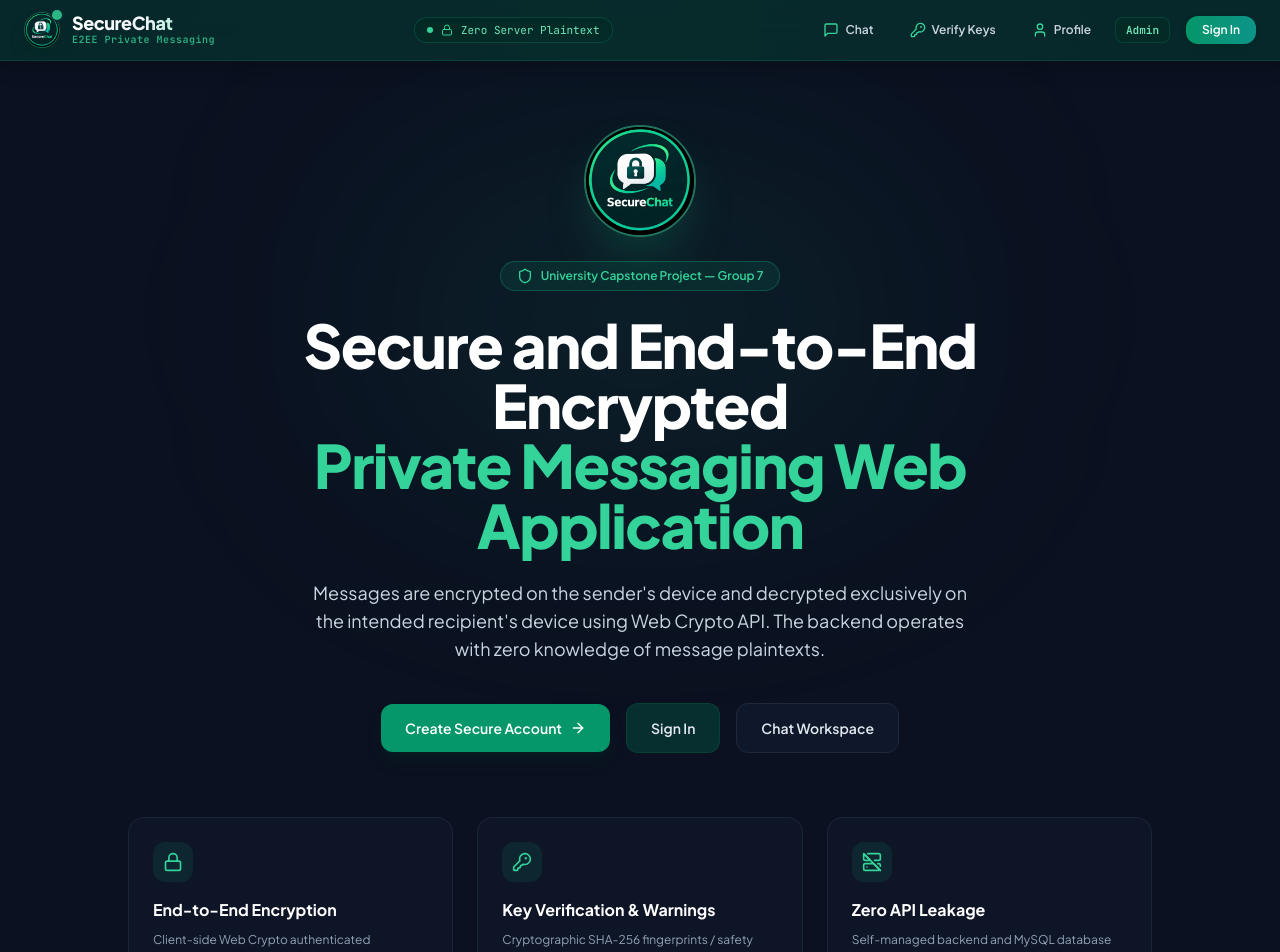
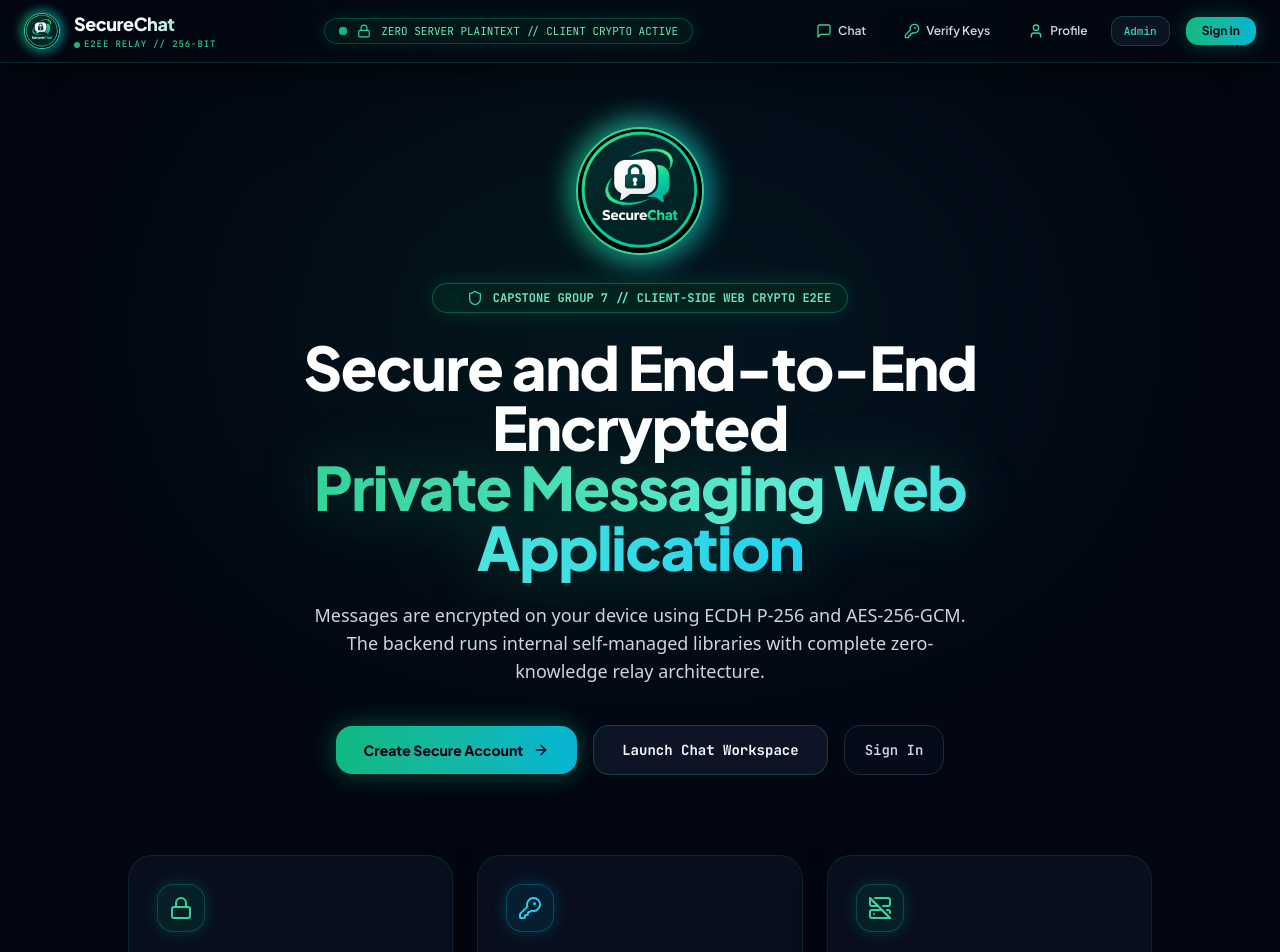
Before and after one commit to SPD-G107/SecureChat, a Next.js app in the folder frontend/: page / in a window 1280 px wide. Shown: the top 952 px of the page. Built offline with nearby package versions, Linux system fonts and the light colour scheme.

Commit message:
feat(design): implement ultra-cool cybernetic E2EE HUD, holographic lighting, and neon styling
Co-authored-by: SENG KOEMNAN <sengkoemnan6749@gmail.com>
Co-authored-by: REAM Rithy <reamrithy1234@gmail.com>
Co-authored-by: HENG MINOU <hengminou12345-del@users.noreply.github.com>

```diff
--- a/frontend/src/app/globals.css
+++ b/frontend/src/app/globals.css
@@ -1,29 +1,28 @@
-@import url('https://fonts.googleapis.com/css2?family=Plus+Jakarta+Sans:wght@300;400;500;600;700;800&family=JetBrains+Mono:wght@400;500;600&display=swap');
+@import url('https://fonts.googleapis.com/css2?family=Plus+Jakarta+Sans:wght@300;400;500;600;700;800&family=JetBrains+Mono:wght@300;400;500;600;700&display=swap');
 
 @tailwind base;
 @tailwind components;
 @tailwind utilities;
 
 :root {
-  --teal-nav: #082f2f;
-  --teal-dark: #041f1f;
+  --teal-nav: #051a1a;
   --accent-green: #10b981;
-  --accent-green-hover: #059669;
-  --panel-bg: #0f172a;
-  --panel-light: #1e293b;
-  --text-main: #f8fafc;
-  --text-muted: #94a3b8;
-  --border-subtle: rgba(255, 255, 255, 0.08);
+  --accent-cyan: #06b6d4;
+  --neon-glow: rgba(16, 185, 129, 0.4);
 }
 
 body {
-  background-color: #080d1a;
-  color: #f1f5f9;
+  background-color: #030712;
+  color: #f3f4f6;
   font-family: 'Plus Jakarta Sans', -apple-system, BlinkMacSystemFont, sans-serif;
   min-height: 100vh;
+  /* Cool Cybernetic Grid & Radial Aura */
   background-image:
-    radial-gradient(circle at 50% 0%, rgba(16, 185, 129, 0.07) 0%, transparent 60%),
-    radial-gradient(circle at 100% 100%, rgba(6, 78, 59, 0.08) 0%, transparent 50%);
+    linear-gradient(to right, rgba(16, 185, 129, 0.03) 1px, transparent 1px),
+    linear-gradient(to bottom, rgba(16, 185, 129, 0.03) 1px, transparent 1px),
+    radial-gradient(circle at 50% 0%, rgba(16, 185, 129, 0.12) 0%, transparent 55%),
+    radial-gradient(circle at 100% 100%, rgba(6, 182, 212, 0.08) 0%, transparent 50%);
+  background-size: 40px 40px, 40px 40px, 100% 100%, 100% 100%;
   background-attachment: fixed;
 }
 
@@ -31,41 +30,65 @@ code, .font-mono {
   font-family: 'JetBrains Mono', monospace;
 }
 
-/* Custom Sleek Scrollbar */
+/* Custom Ultra-Cool Scrollbar */
 ::-webkit-scrollbar {
-  width: 6px;
-  height: 6px;
+  width: 5px;
+  height: 5px;
 }
 
 ::-webkit-scrollbar-track {
-  background: transparent;
+  background: rgba(3, 7, 18, 0.8);
 }
 
 ::-webkit-scrollbar-thumb {
-  background: rgba(16, 185, 129, 0.2);
+  background: linear-gradient(to bottom, #10b981, #06b6d4);
   border-radius: 9999px;
+  box-shadow: 0 0 10px rgba(16, 185, 129, 0.5);
 }
 
 ::-webkit-scrollbar-thumb:hover {
-  background: rgba(16, 185, 129, 0.45);
+  background: #34d399;
 }
 
-/* Glassmorphism utility */
-.glass-panel {
-  background: rgba(15, 23, 42, 0.7);
-  backdrop-filter: blur(16px);
-  -webkit-backdrop-filter: blur(16px);
+/* Glassmorphism & Cybernetic Cards */
+.cyber-panel {
+  background: rgba(11, 19, 38, 0.65);
+  backdrop-filter: blur(20px);
+  -webkit-backdrop-filter: blur(20px);
   border: 1px solid rgba(16, 185, 129, 0.15);
+  box-shadow: 0 8px 32px 0 rgba(0, 0, 0, 0.45);
 }
 
-.glass-nav {
-  background: rgba(8, 47, 47, 0.82);
-  backdrop-filter: blur(16px);
-  -webkit-backdrop-filter: blur(16px);
-  border-bottom: 1px solid rgba(16, 185, 129, 0.18);
+.cyber-panel:hover {
+  border-color: rgba(16, 185, 129, 0.35);
+  box-shadow: 0 12px 40px -10px rgba(16, 185, 129, 0.15);
 }
 
-/* Glow highlights */
-.glow-emerald {
-  box-shadow: 0 0 35px -5px rgba(16, 185, 129, 0.25);
+/* Neon Glows */
+.neon-border-green {
+  border: 1px solid rgba(16, 185, 129, 0.4);
+  box-shadow: 0 0 15px rgba(16, 185, 129, 0.2), inset 0 0 15px rgba(16, 185, 129, 0.05);
 }
+
+.neon-border-cyan {
+  border: 1px solid rgba(6, 182, 212, 0.4);
+  box-shadow: 0 0 15px rgba(6, 182, 212, 0.2), inset 0 0 15px rgba(6, 182, 212, 0.05);
+}
+
+.neon-text-glow {
+  text-shadow: 0 0 12px rgba(16, 185, 129, 0.5);
+}
+
+/* Scanline effect for Cryptographic inspector */
+.scanlines {
+  background: linear-gradient(
+    rgba(18, 16, 16, 0) 50%,
+    rgba(0, 0, 0, 0.25) 50%
+  ), linear-gradient(
+    90deg,
+    rgba(255, 0, 0, 0.02),
+    rgba(0, 255, 0, 0.01),
+    rgba(0, 0, 255, 0.02)
+  );
+  background-size: 100% 4px, 6px 100%;
+}
--- a/frontend/src/app/layout.tsx
+++ b/frontend/src/app/layout.tsx
@@ -1,7 +1,7 @@
 import './globals.css';
 import type { Metadata } from 'next';
 import Link from 'next/link';
-import { Shield, MessageSquare, KeyRound, User, Lock, ExternalLink } from 'lucide-react';
+import { Shield, MessageSquare, KeyRound, User, Lock, Terminal, Radio } from 'lucide-react';
 
 export const metadata: Metadata = {
   title: 'SecureChat — End-to-End Encrypted Private Messaging',
@@ -14,66 +14,69 @@ export const metadata: Metadata = {
 export default function RootLayout({ children }: { children: React.ReactNode }) {
   return (
     <html lang="en" className="dark">
-      <body className="min-h-screen flex flex-col bg-[#080d1a] text-slate-100 antialiased selection:bg-emerald-500/30 selection:text-emerald-200">
-        {/* Glassmorphic Navigation Bar matching README specifications */}
-        <header className="glass-nav px-6 py-3 flex items-center justify-between sticky top-0 z-50 transition-all shadow-[0_4px_20px_rgba(0,0,0,0.25)]">
-          <Link href="/" className="flex items-center gap-3 group">
+      <body className="min-h-screen flex flex-col bg-[#030712] text-slate-100 antialiased selection:bg-emerald-500/30 selection:text-emerald-200">
+        {/* Futuristic Cybernetic Header */}
+        <header className="sticky top-0 z-50 px-6 py-2.5 bg-[#030712]/80 backdrop-blur-2xl border-b border-emerald-500/20 shadow-[0_4px_30px_rgba(0,0,0,0.6)] flex items-center justify-between">
+          <Link href="/" className="flex items-center gap-3.5 group">
             <div className="relative">
+              <div className="absolute -inset-1 rounded-full bg-gradient-to-r from-emerald-500 to-cyan-500 opacity-60 blur-sm group-hover:opacity-100 transition duration-300" />
               <img
                 src="/logo.png"
                 alt="SecureChat Logo"
-                className="w-9 h-9 rounded-full object-cover border border-emerald-400/40 shadow-lg shadow-emerald-950/60 group-hover:scale-105 group-hover:border-emerald-300 transition-all duration-300"
+                className="relative w-9 h-9 rounded-full object-cover border border-emerald-400 shadow-md transition-transform group-hover:scale-105"
               />
-              <span className="absolute -top-0.5 -right-0.5 w-2.5 h-2.5 rounded-full bg-emerald-400 ring-2 ring-[#082f2f] animate-pulse" />
             </div>
             <div className="flex flex-col">
-              <span className="font-extrabold text-lg tracking-tight bg-gradient-to-r from-white via-slate-100 to-emerald-300 bg-clip-text text-transparent leading-none">
+              <span className="font-extrabold text-lg tracking-tight bg-gradient-to-r from-white via-slate-100 to-emerald-400 bg-clip-text text-transparent group-hover:to-cyan-400 transition-colors">
                 SecureChat
               </span>
-              <span className="text-[10px] text-emerald-400/80 font-mono tracking-wider font-semibold">
-                E2EE Private Messaging
+              <span className="text-[9px] text-emerald-400/90 font-mono tracking-widest font-semibold flex items-center gap-1">
+                <span className="w-1.5 h-1.5 rounded-full bg-emerald-400 animate-pulse" /> E2EE RELAY // 256-BIT
               </span>
             </div>
           </Link>
 
-          {/* Security Status Pill */}
-          <div className="hidden md:flex items-center gap-2 px-3 py-1 rounded-full bg-emerald-950/50 border border-emerald-500/20 text-[11px] font-mono text-emerald-300 shadow-inner">
-            <span className="w-1.5 h-1.5 rounded-full bg-emerald-400 animate-pulse" />
-            <Lock className="w-3 h-3 text-emerald-400" />
-            <span>Zero Server Plaintext</span>
+          {/* Central Security Radar Pill */}
+          <div className="hidden lg:flex items-center gap-2.5 px-3.5 py-1 rounded-full bg-emerald-950/40 border border-emerald-500/30 text-[11px] font-mono text-emerald-300 shadow-[0_0_15px_rgba(16,185,129,0.15)]">
+            <span className="relative flex h-2 w-2">
+              <span className="animate-ping absolute inline-flex h-full w-full rounded-full bg-emerald-400 opacity-75" />
+              <span className="relative inline-flex rounded-full h-2 w-2 bg-emerald-500" />
+            </span>
+            <Lock className="w-3.5 h-3.5 text-emerald-400" />
+            <span>ZERO SERVER PLAINTEXT // CLIENT CRYPTO ACTIVE</span>
           </div>
 
-          <nav className="flex items-center gap-1.5 sm:gap-3 text-xs font-semibold">
+          <nav className="flex items-center gap-1.5 sm:gap-2 text-xs font-semibold">
             <Link
               href="/chat"
-              className="flex items-center gap-1.5 px-3 py-1.5 rounded-lg text-slate-300 hover:text-white hover:bg-slate-800/60 transition-all"
+              className="flex items-center gap-1.5 px-3.5 py-1.5 rounded-xl text-slate-300 hover:text-white hover:bg-emerald-950/40 hover:border-emerald-500/30 border border-transparent transition-all"
             >
               <MessageSquare className="w-4 h-4 text-emerald-400" />
               <span>Chat</span>
             </Link>
             <Link
               href="/verify-key"
-              className="flex items-center gap-1.5 px-3 py-1.5 rounded-lg text-slate-300 hover:text-white hover:bg-slate-800/60 transition-all"
+              className="flex items-center gap-1.5 px-3.5 py-1.5 rounded-xl text-slate-300 hover:text-white hover:bg-emerald-950/40 hover:border-emerald-500/30 border border-transparent transition-all"
             >
               <KeyRound className="w-4 h-4 text-emerald-400" />
               <span className="hidden sm:inline">Verify Keys</span>
             </Link>
             <Link
               href="/profile"
-              className="flex items-center gap-1.5 px-3 py-1.5 rounded-lg text-slate-300 hover:text-white hover:bg-slate-800/60 transition-all"
+              className="flex items-center gap-1.5 px-3.5 py-1.5 rounded-xl text-slate-300 hover:text-white hover:bg-emerald-950/40 hover:border-emerald-500/30 border border-transparent transition-all"
             >
               <User className="w-4 h-4 text-emerald-400" />
               <span className="hidden sm:inline">Profile</span>
             </Link>
             <Link
               href="/admin"
-              className="text-[11px] px-2.5 py-1 rounded-lg bg-emerald-950/60 text-emerald-300 border border-emerald-800/50 hover:bg-emerald-900/60 transition-all font-mono"
+              className="text-[11px] px-3 py-1.5 rounded-xl bg-slate-900/80 text-emerald-400 border border-emerald-500/30 hover:bg-emerald-950/60 hover:border-emerald-400 transition-all font-mono"
             >
               Admin
             </Link>
             <Link
               href="/login"
-              className="ml-1 px-4 py-1.5 rounded-xl bg-gradient-to-r from-emerald-600 to-teal-600 hover:from-emerald-500 hover:to-teal-500 text-white shadow-md shadow-emerald-950/40 hover:shadow-emerald-900/60 transition-all font-semibold active:scale-95"
+              className="ml-2 px-4 py-1.5 rounded-xl bg-gradient-to-r from-emerald-500 via-teal-500 to-cyan-500 hover:from-emerald-400 hover:to-cyan-400 text-slate-950 font-bold text-xs shadow-[0_0_20px_rgba(16,185,129,0.35)] transition-all hover:scale-105 active:scale-95"
             >
               Sign In
             </Link>
--- a/frontend/src/app/page.tsx
+++ b/frontend/src/app/page.tsx
@@ -8,86 +8,101 @@ import {
   Database,
   Radio,
   UserCheck,
+  Terminal,
+  Cpu,
+  Layers,
 } from 'lucide-react';
 
 export default function HomePage() {
   return (
-    <div className="flex-1 flex flex-col items-center justify-center px-4 py-16 relative overflow-hidden bg-[#0b1120]">
-      {/* Background soft glow */}
-      <div className="absolute top-1/4 left-1/2 -translate-x-1/2 -translate-y-1/2 w-[550px] h-[300px] bg-emerald-500/10 blur-[130px] rounded-full pointer-events-none" />
+    <div className="flex-1 flex flex-col items-center justify-center px-4 py-16 relative overflow-hidden bg-[#030712]">
+      {/* Background Cybernetic Spotlight */}
+      <div className="absolute top-1/4 left-1/2 -translate-x-1/2 -translate-y-1/2 w-[700px] h-[350px] bg-gradient-to-r from-emerald-500/15 via-teal-500/10 to-cyan-500/15 blur-[140px] rounded-full pointer-events-none" />
 
       <div className="max-w-4xl mx-auto text-center relative z-10">
-        <div className="flex justify-center mb-6">
-          <img
-            src="/logo.png"
-            alt="SecureChat Official Logo"
-            className="w-28 h-28 rounded-full object-cover shadow-2xl shadow-emerald-500/25 border-2 border-emerald-400/50 hover:scale-105 transition-transform"
-          />
+        {/* Holographic Logo Container */}
+        <div className="flex justify-center mb-7">
+          <div className="relative group">
+            <div className="absolute -inset-2 rounded-full bg-gradient-to-r from-emerald-500 via-teal-400 to-cyan-500 opacity-60 blur-md group-hover:opacity-100 transition duration-500 animate-pulse" />
+            <img
+              src="/logo.png"
+              alt="SecureChat Official Logo"
+              className="relative w-32 h-32 rounded-full object-cover border-2 border-emerald-400 shadow-[0_0_35px_rgba(16,185,129,0.4)] group-hover:scale-105 transition-transform duration-300"
+            />
+          </div>
         </div>
 
-        <div className="inline-flex items-center gap-2 px-4 py-1.5 rounded-full bg-emerald-500/10 border border-emerald-500/30 text-emerald-400 text-xs font-semibold mb-6">
-          <Shield className="w-4 h-4" /> University Capstone Project — Group 7
+        {/* Security Badge */}
+        <div className="inline-flex items-center gap-2.5 px-4 py-1.5 rounded-full bg-emerald-950/60 border border-emerald-500/40 text-emerald-300 text-xs font-mono font-bold mb-6 shadow-[0_0_20px_rgba(16,185,129,0.2)]">
+          <span className="w-2 h-2 rounded-full bg-emerald-400 animate-ping" />
+          <Shield className="w-4 h-4 text-emerald-400" />
+          <span>CAPSTONE GROUP 7 // CLIENT-SIDE WEB CRYPTO E2EE</span>
         </div>
 
-        <h1 className="text-4xl sm:text-6xl font-extrabold tracking-tight text-white mb-6">
+        {/* Main Hero Heading */}
+        <h1 className="text-4xl sm:text-6xl font-black tracking-tight text-white mb-6 leading-tight">
           Secure and End-to-End Encrypted <br />
-          <span className="text-emerald-400">Private Messaging Web Application</span>
+          <span className="bg-gradient-to-r from-emerald-400 via-teal-300 to-cyan-400 bg-clip-text text-transparent drop-shadow-[0_0_30px_rgba(16,185,129,0.3)]">
+            Private Messaging Web Application
+          </span>
         </h1>
 
-        <p className="text-base sm:text-lg text-slate-300 max-w-2xl mx-auto mb-10 leading-relaxed">
-          Messages are encrypted on the sender&apos;s device and decrypted exclusively on the intended recipient&apos;s device using Web Crypto API. The backend operates with zero knowledge of message plaintexts.
+        <p className="text-base sm:text-lg text-slate-300 max-w-2xl mx-auto mb-10 leading-relaxed font-sans">
+          Messages are encrypted on your device using ECDH P-256 and AES-256-GCM.
+          The backend runs internal self-managed libraries with complete zero-knowledge relay architecture.
         </p>
 
-        <div className="flex flex-wrap items-center justify-center gap-4 mb-16">
+        {/* Action Buttons */}
+        <div className="flex flex-wrap items-center justify-center gap-4 mb-20">
           <Link
             href="/register"
-            className="inline-flex items-center gap-2 px-6 py-3.5 rounded-xl bg-emerald-600 hover:bg-emerald-500 text-white font-semibold text-sm transition-all shadow-lg shadow-emerald-950/40"
+            className="inline-flex items-center gap-2.5 px-7 py-3.5 rounded-2xl bg-gradient-to-r from-emerald-500 via-teal-500 to-cyan-500 hover:from-emerald-400 hover:to-cyan-400 text-slate-950 font-extrabold text-sm transition-all shadow-[0_0_25px_rgba(16,185,129,0.4)] hover:scale-105 active:scale-95"
           >
             Create Secure Account
             <ArrowRight className="w-4 h-4" />
           </Link>
           <Link
+            href="/chat"
+            className="inline-flex items-center gap-2.5 px-7 py-3.5 rounded-2xl bg-slate-900/90 hover:bg-slate-800 text-slate-100 border border-emerald-500/30 hover:border-emerald-400 font-bold text-sm transition-all shadow-lg hover:scale-105 active:scale-95 font-mono"
+          >
+            Launch Chat Workspace
+          </Link>
+          <Link
             href="/login"
-            className="inline-flex items-center gap-2 px-6 py-3.5 rounded-xl bg-[#082f2f] hover:bg-[#0c4444] text-slate-200 border border-emerald-900/60 font-semibold text-sm transition-colors"
+            className="inline-flex items-center gap-2 px-5 py-3.5 rounded-2xl bg-[#040e1e]/60 text-slate-300 hover:text-white border border-slate-800 hover:border-emerald-500/30 font-semibold text-sm transition-all font-mono"
           >
             Sign In
-          </Link>
-          <Link
-            href="/chat"
-            className="inline-flex items-center gap-2 px-6 py-3.5 rounded-xl bg-slate-900 hover:bg-slate-800 text-slate-200 border border-slate-800 font-semibold text-sm transition-colors"
-          >
-            Chat Workspace
           </Link>
         </div>
       </div>
 
-      {/* Core Technical Highlights matching README specifications */}
+      {/* Cybernetic Feature Highlights */}
       <div className="grid grid-cols-1 md:grid-cols-3 gap-6 max-w-5xl mx-auto w-full relative z-10">
-        <div className="p-6 rounded-2xl bg-slate-900/70 border border-slate-800/80">
-          <div className="w-10 h-10 rounded-xl bg-emerald-500/10 text-emerald-400 flex items-center justify-center mb-4">
-            <Lock className="w-5 h-5" />
+        <div className="p-7 rounded-3xl cyber-panel transition-all duration-300 hover:-translate-y-1">
+          <div className="w-12 h-12 rounded-2xl bg-emerald-500/10 border border-emerald-500/30 text-emerald-400 flex items-center justify-center mb-5 shadow-[0_0_15px_rgba(16,185,129,0.25)]">
+            <Lock className="w-6 h-6" />
           </div>
-          <h3 className="text-base font-bold text-white mb-2">End-to-End Encryption</h3>
+          <h3 className="text-base font-extrabold text-white mb-2 tracking-tight">End-to-End Encryption</h3>
           <p className="text-xs text-slate-400 leading-relaxed">
             Client-side Web Crypto authenticated encryption (AES-256-GCM) with ECDH P-256 key establishment and 128-bit MAC tags.
           </p>
         </div>
 
-        <div className="p-6 rounded-2xl bg-slate-900/70 border border-slate-800/80">
-          <div className="w-10 h-10 rounded-xl bg-emerald-500/10 text-emerald-400 flex items-center justify-center mb-4">
-            <KeyRound className="w-5 h-5" />
+        <div className="p-7 rounded-3xl cyber-panel transition-all duration-300 hover:-translate-y-1">
+          <div className="w-12 h-12 rounded-2xl bg-cyan-500/10 border border-cyan-500/30 text-cyan-400 flex items-center justify-center mb-5 shadow-[0_0_15px_rgba(6,182,212,0.25)]">
+            <KeyRound className="w-6 h-6" />
           </div>
-          <h3 className="text-base font-bold text-white mb-2">Key Verification & Warnings</h3>
+          <h3 className="text-base font-extrabold text-white mb-2 tracking-tight">Key Verification & Warnings</h3>
           <p className="text-xs text-slate-400 leading-relaxed">
-            Cryptographic SHA-256 fingerprints / safety numbers with proactive user warnings when contact keys change.
+            Cryptographic SHA-256 fingerprints / safety numbers with proactive user warnings when contact keys change unexpectedly.
           </p>
         </div>
 
-        <div className="p-6 rounded-2xl bg-slate-900/70 border border-slate-800/80">
-          <div className="w-10 h-10 rounded-xl bg-emerald-500/10 text-emerald-400 flex items-center justify-center mb-4">
-            <ServerOff className="w-5 h-5" />
+        <div className="p-7 rounded-3xl cyber-panel transition-all duration-300 hover:-translate-y-1">
+          <div className="w-12 h-12 rounded-2xl bg-emerald-500/10 border border-emerald-500/30 text-emerald-400 flex items-center justify-center mb-5 shadow-[0_0_15px_rgba(16,185,129,0.25)]">
+            <ServerOff className="w-6 h-6" />
           </div>
-          <h3 className="text-base font-bold text-white mb-2">Zero API Leakage</h3>
+          <h3 className="text-base font-extrabold text-white mb-2 tracking-tight">Zero API Leakage</h3>
           <p className="text-xs text-slate-400 leading-relaxed">
             Self-managed backend and MySQL database without reliance on external hosted messaging or encryption APIs.
           </p>
```
Also changed, not shown: frontend/src/app/chat/page.tsx (+99 -78 lines).
